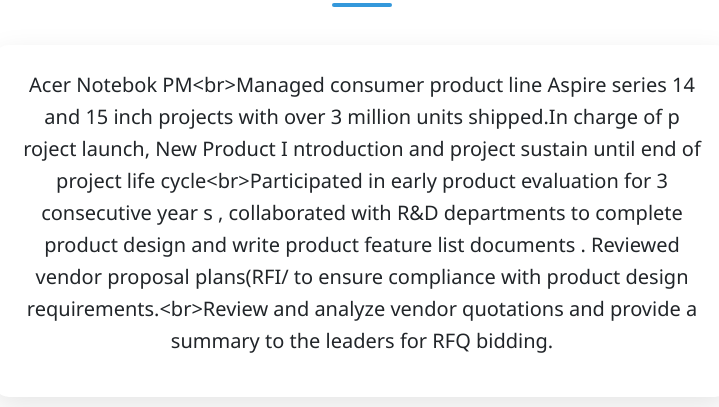
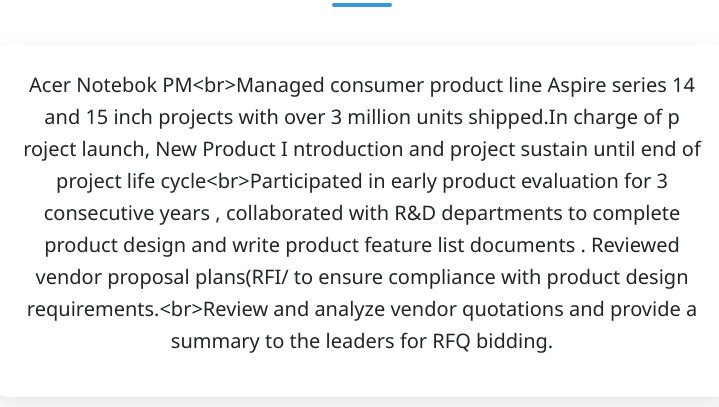
Before and after one commit to Justin-1000/Justin-1000.github.io, a plain HTML site: page index.html in a window 1280 px wide. Shown: the part 931-1338 px from the top of the page, 278-997 px from the left. Drawn offline with nearby package versions, Linux system fonts and the light colour scheme.

Commit message:
Update index.html

```diff
--- a/index.html
+++ b/index.html
@@ -161,7 +161,7 @@
             expertise: "Project mangement Product development",
             education: "台灣科技大學 EMBA 工管系",
             email: "Justin01749@gmail.com",
-            about: "Acer Notebok PM<br>Managed consumer product line Aspire series 14 and 15 inch projects with over 3 million units shipped.In charge of p roject launch, New Product I ntroduction and project sustain until end of project life cycle<br>Participated in early product evaluation for 3 consecutive year s , collaborated with R&D departments to complete product design and write product feature list documents . Reviewed vendor proposal plans(RFI/ to ensure compliance with product design requirements.<br>Review and analyze vendor quotations and provide a summary to the leaders for RFQ bidding.",
+            about: "Acer Notebok PM<br>Managed consumer product line Aspire series 14 and 15 inch projects with over 3 million units shipped.In charge of p roject launch, New Product I ntroduction and project sustain until end of project life cycle<br>Participated in early product evaluation for 3 consecutive years , collaborated with R&D departments to complete product design and write product feature list documents . Reviewed vendor proposal plans(RFI/ to ensure compliance with product design requirements.<br>Review and analyze vendor quotations and provide a summary to the leaders for RFQ bidding.",
             contactEmail: "justin01749@gmail.com",
             phone: "0937-539-577",
             location: "工作地點:新北汐止<br>居住地:台北內湖"
```
